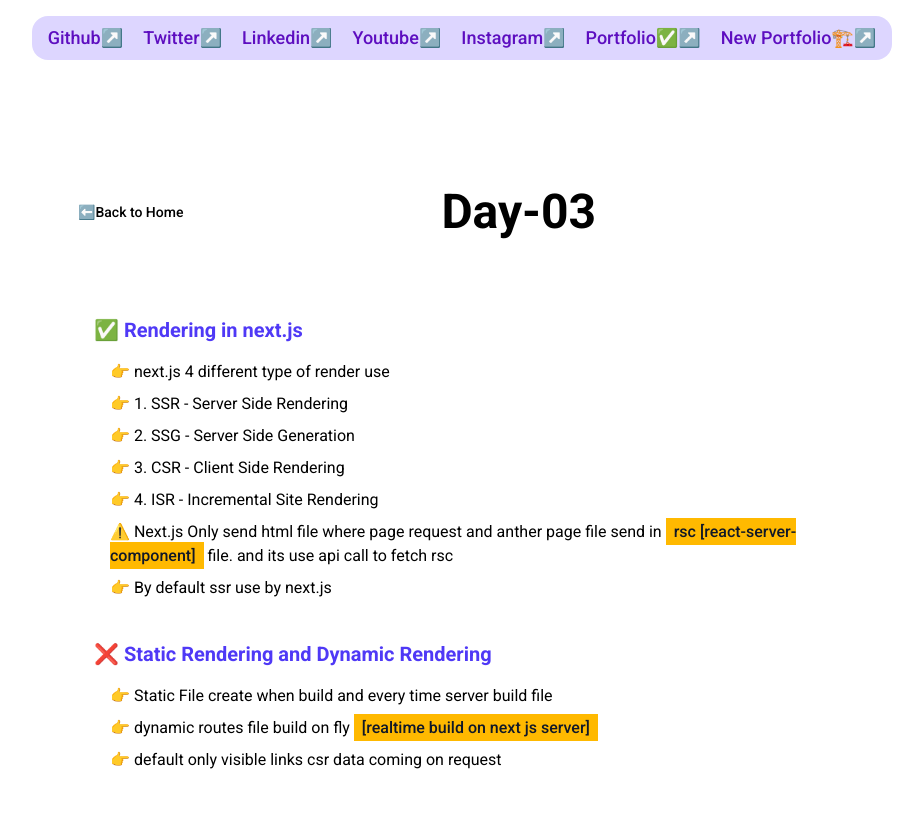
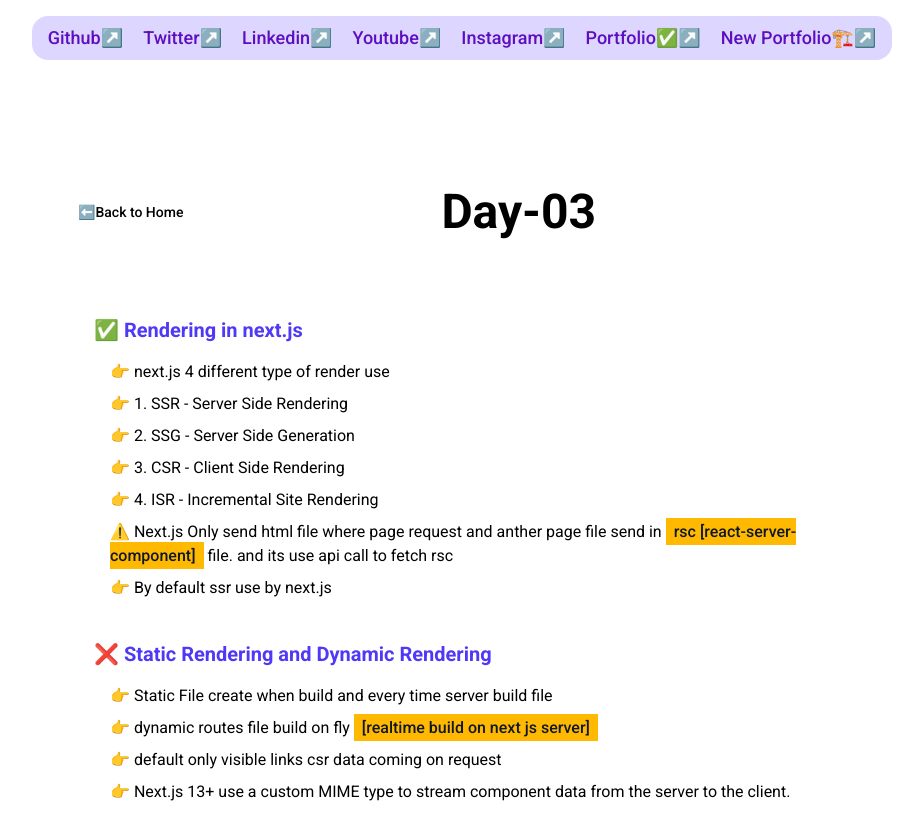
Before and after one commit to dhirajaryaa/winter-arc, a Next.js app: page /day03 in a window 1280 px wide. Shown: the top 840 px of the page, without its empty margins (178-1101 px from the left). Built offline with nearby package versions, Linux system fonts and the light colour scheme.

Commit message:
Add explanation for Next.js 13+ custom MIME type in Day 03 section

```diff
--- a/src/app/day03/page.jsx
+++ b/src/app/day03/page.jsx
@@ -34,6 +34,7 @@ function day3Page() {
                 <p className='mt-2'>👉 Static File create when build and every time server build file</p>
                 <p className='mt-2'>👉 dynamic routes file build on fly <span className='highlighted'>[realtime build on next js server]</span></p>
                 <p className='mt-2'>👉 default only visible links csr data coming on request</p>
+                <p className='mt-2'>👉 Next.js 13+ use a custom MIME type  to stream component data from the server to the client.</p>
             </Section>
         </main>
     )
```
